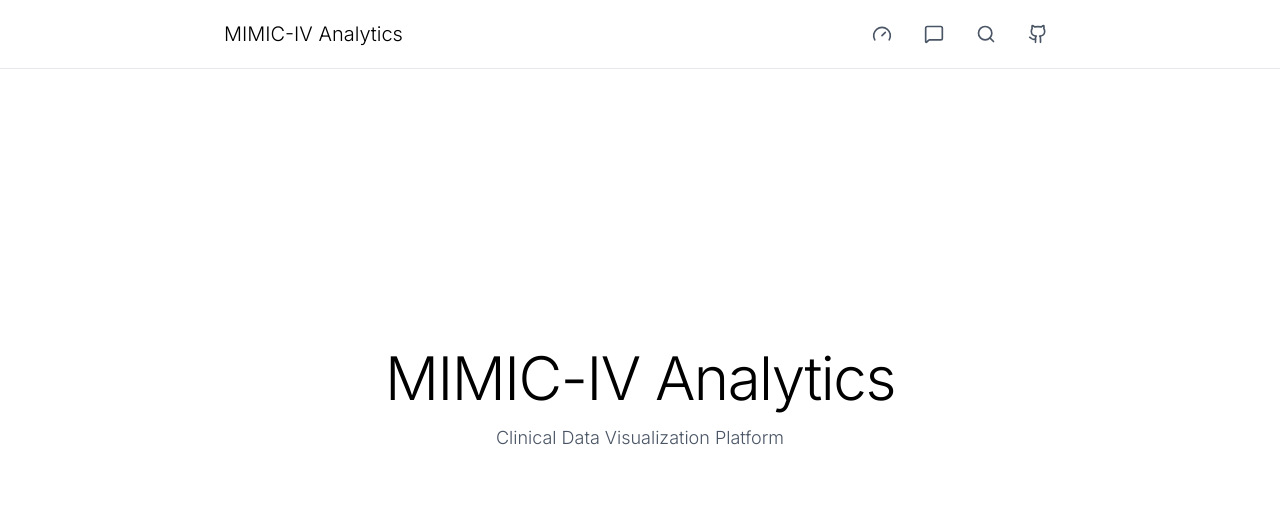
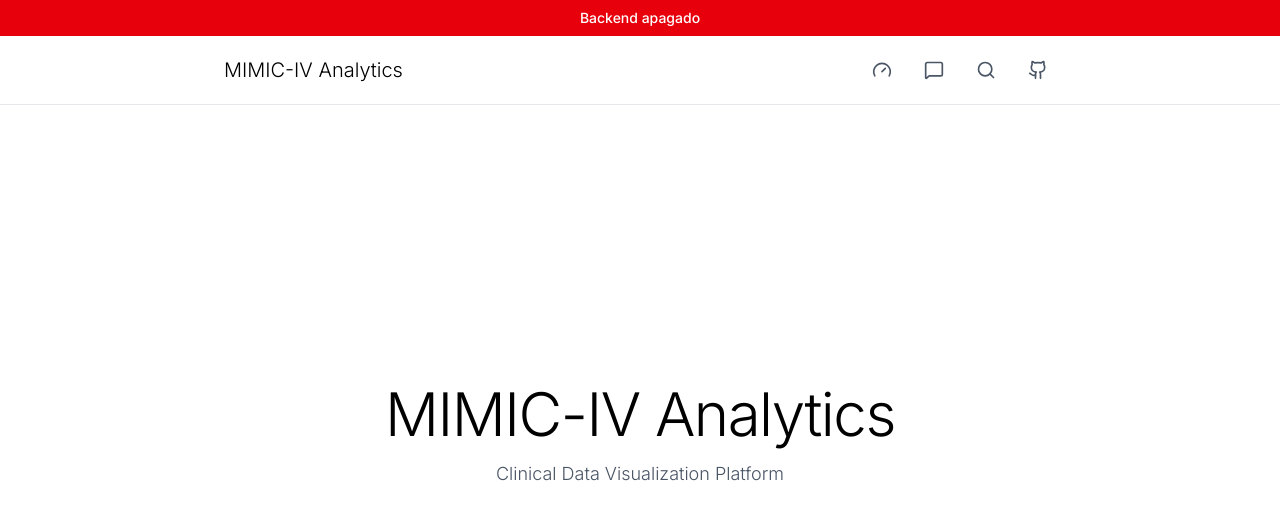
Before and after one commit to Angeloyo/TFG, a Next.js app in the folder frontend/: page / in a window 1280 px wide. Shown: the top 520 px of the page. Built offline with nearby package versions, Linux system fonts and the light colour scheme; no server answers.

Commit message:
[frontend] display when backend is down

```diff
--- a/frontend/src/components/Header.tsx
+++ b/frontend/src/components/Header.tsx
@@ -1,9 +1,22 @@
+"use client";
+
 import Link from "next/link";
 import { Search, Gauge, MessageSquare, Github } from "lucide-react";
+import { useBackendHealth } from "@/hooks/useBackendHealth";
 
 export default function Header() {
+  const { isBackendUp, loading } = useBackendHealth();
+
   return (
-    <header className="w-full bg-white border-b border-gray-200">
+    <>
+      {/* Backend Status Banner */}
+      {!loading && !isBackendUp && (
+        <div className="w-full bg-red-600 text-white text-center py-2 text-sm font-medium">
+          Backend apagado
+        </div>
+      )}
+
+      <header className="w-full bg-white border-b border-gray-200">
       <div className="max-w-4xl mx-auto px-4 sm:px-6 lg:px-8 py-4 flex items-center justify-between">
         {/* Título / Logo */}
         <Link href="/" className="text-lg sm:text-xl font-light text-black hover:text-gray-700 transition-colors">
@@ -45,5 +58,6 @@ export default function Header() {
         </div>
       </div>
     </header>
+    </>
   );
 }
--- /dev/null
+++ b/frontend/src/hooks/useBackendHealth.ts
@@ -0,0 +1,39 @@
+import { useState, useEffect } from 'react';
+
+const API_BASE_URL = 'https://tfg-api.angeloyo.com';
+
+export function useBackendHealth() {
+  const [isBackendUp, setIsBackendUp] = useState(true);
+  const [loading, setLoading] = useState(true);
+
+  const checkBackendHealth = async () => {
+    try {
+      const response = await fetch(`${API_BASE_URL}/health`, {
+        method: 'GET',
+        signal: AbortSignal.timeout(5000), // 5 second timeout
+      });
+
+      if (response.ok) {
+        setIsBackendUp(true);
+      } else {
+        setIsBackendUp(false);
+      }
+    } catch (error) {
+      setIsBackendUp(false);
+    } finally {
+      setLoading(false);
+    }
+  };
+
+  useEffect(() => {
+    // Check immediately
+    checkBackendHealth();
+
+    // Check every 30 seconds
+    const interval = setInterval(checkBackendHealth, 30000);
+
+    return () => clearInterval(interval);
+  }, []);
+
+  return { isBackendUp, loading };
+}
```
